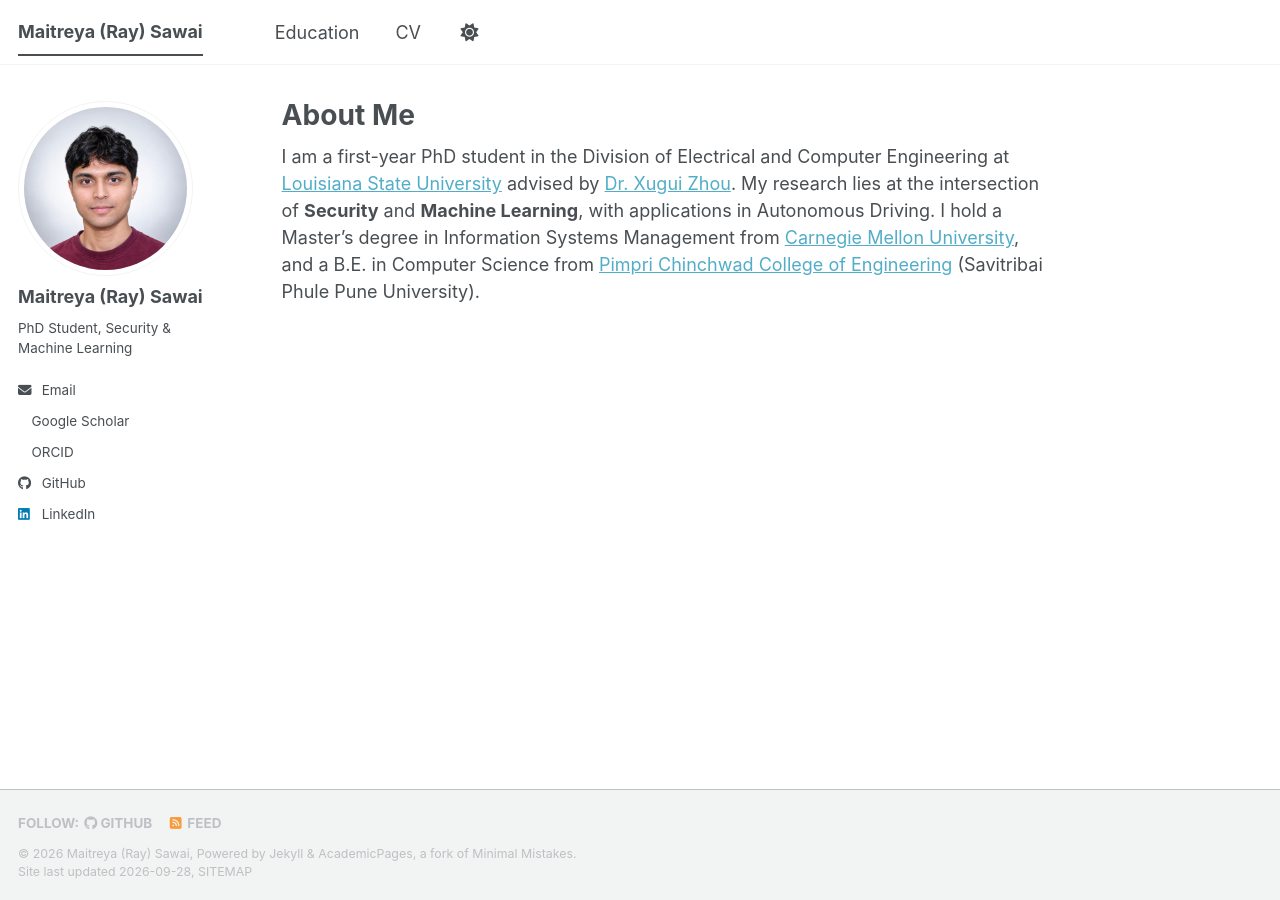
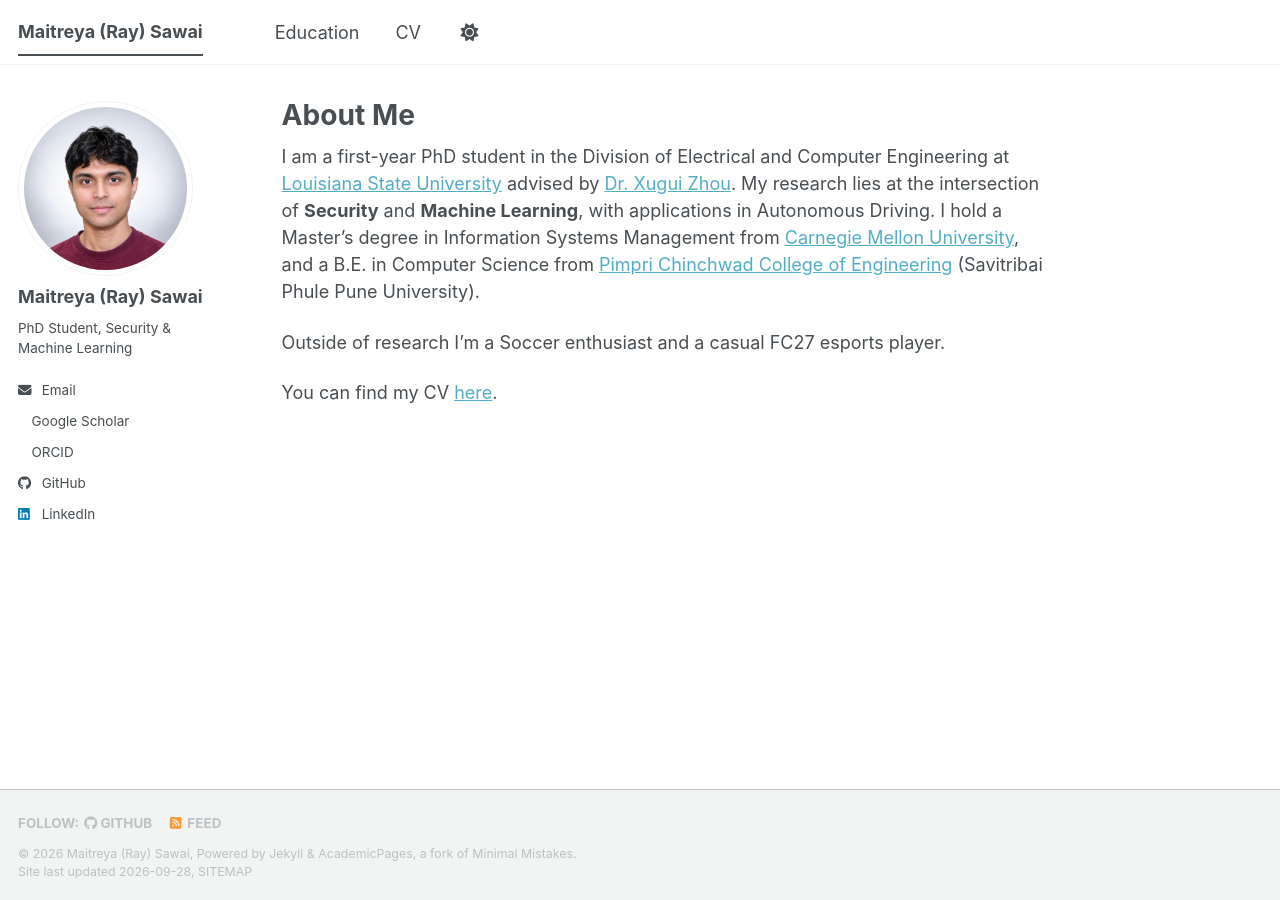
Before and after one commit to maitreya10/maitreya10.github.io, a Jekyll site: the page built from _pages/about.md, in a window 1280 px wide. Built offline with Jekyll 4.4.1, drawn with Linux system fonts in a browser that asks for light colours; a style sheet for code colours, icons or effects is not loaded.

Commit message:
Update about.md

```diff
--- a/_pages/about.md
+++ b/_pages/about.md
@@ -8,3 +8,7 @@ redirect_from:
 ---
 
 I am a first-year PhD student in the Division of Electrical and Computer Engineering at [Louisiana State University](https://www.lsu.edu/eng/ece/index.php) advised by [Dr. Xugui Zhou](https://xugui-zhou.github.io/). My research lies at the intersection of **Security** and **Machine Learning**, with applications in Autonomous Driving. I hold a Master’s degree in Information Systems Management from [Carnegie Mellon University](https://www.heinz.cmu.edu/), and a B.E. in Computer Science from [Pimpri Chinchwad College of Engineering](https://computer.pccoepune.com/) (Savitribai Phule Pune University).
+
+Outside of research I'm a Soccer enthusiast and a casual FC27 esports player.
+
+You can find my CV [here](https://drive.google.com/file/d/1dzCv5VLfZAsclGOJKMlMlyHNPM6cZ6Ay/view?usp=sharing).
```
